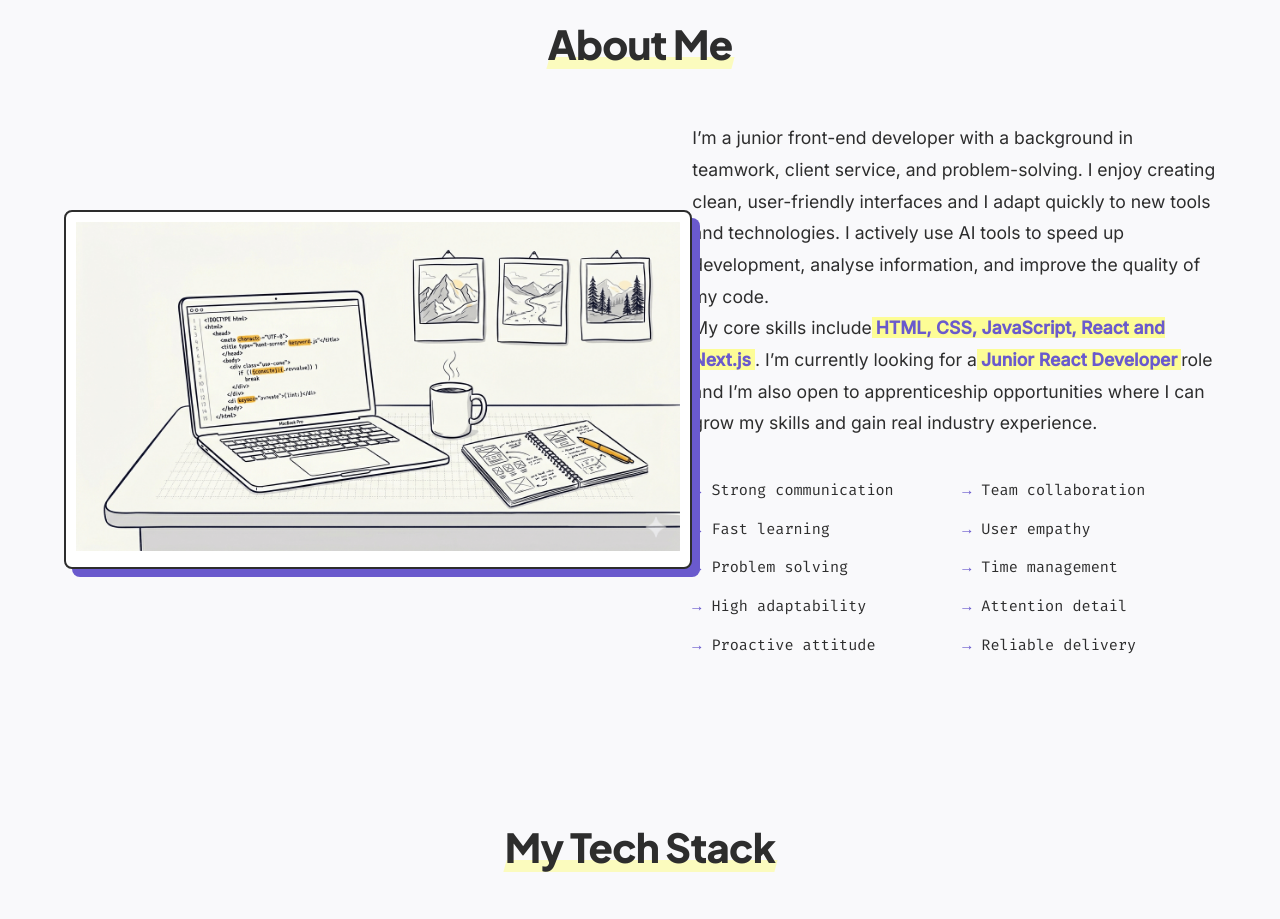
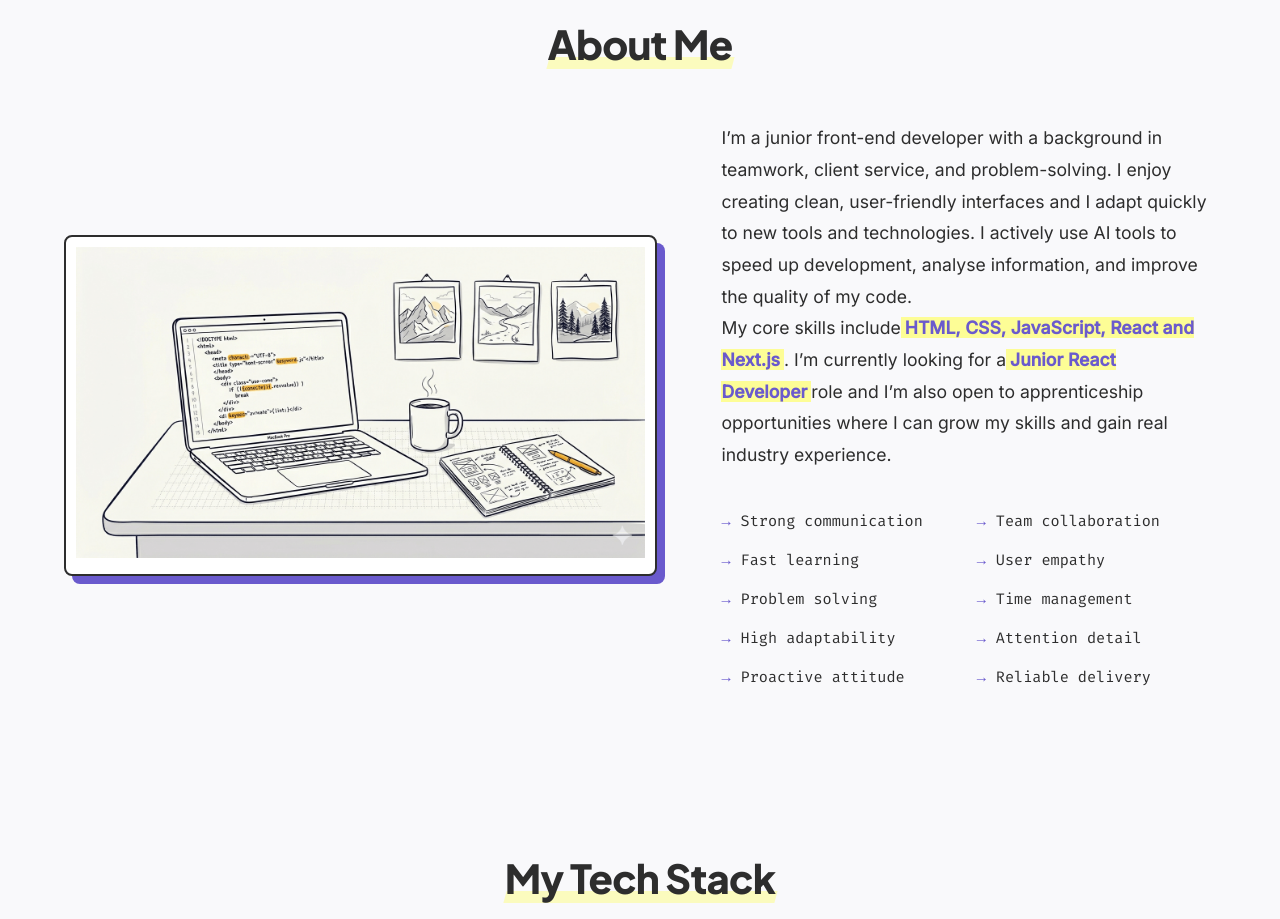
Before and after one commit to IrynaYermak/iryna-yermak, a Next.js app: page / in a window 1280 px wide. Shown: the part 1220-2139 px from the top of the page. Built offline with nearby package versions, Linux system fonts and the light colour scheme.

Commit message:
fixed gap in about section

```diff
--- a/components/About/About.module.css
+++ b/components/About/About.module.css
@@ -2,6 +2,7 @@
   display: grid;
   grid-template-columns: 1.2fr 1fr;
   align-items: center;
+  gap: 4rem;
 }
 
 .textSide {
```
